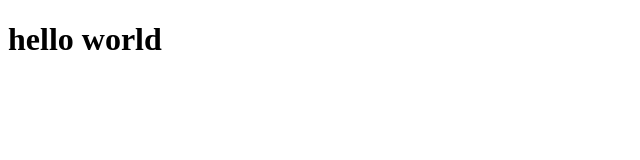
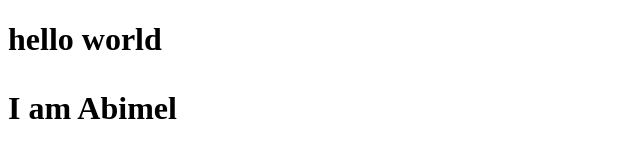
Before and after one commit to abimelsbk/test123, a plain HTML site: page index.html in a window 1280 px wide. Shown: the whole page, without its empty margins (0-640 px from the left). Drawn offline with Linux system fonts and the light colour scheme.

Commit message:
sec commit

```diff
--- a/index.html
+++ b/index.html
@@ -7,6 +7,7 @@
 </head>
 <body>
     <h1>hello world
+        <p>I am Abimel</p>
     </h1>
 </body>
 </html>
```
